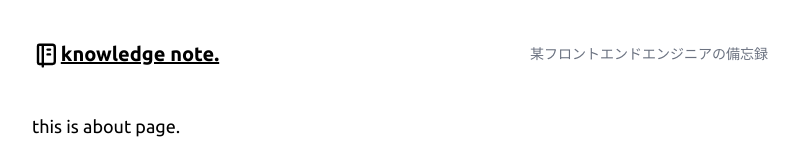
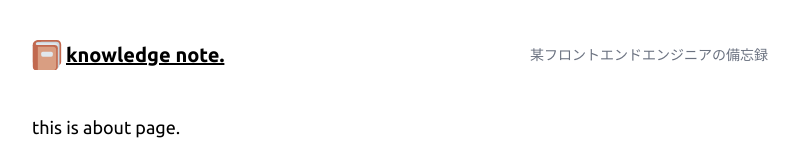
Before and after one commit to kca2250/jamstack-blog, a Next.js app: page /about in a window 1280 px wide. Shown: the top 160 px of the page, without its empty margins (240-1038 px from the left). Built offline with nearby package versions, Linux system fonts and the light colour scheme.

Commit message:
headerロゴを変更

```diff
--- a/src/components/header.tsx
+++ b/src/components/header.tsx
@@ -1,10 +1,10 @@
 import Link from 'next/link';
-import { TbNotebook } from 'react-icons/tb';
+import Image from 'next/image';
 
 export const Header = () => (
   <header className='flex flex-wrap items-center justify-between gap-2'>
-    <Link href='/' className='flex items-center'>
-      <TbNotebook size='1.8em' />
+    <Link href='/' className='flex items-center gap-1' >
+      <Image src={'/logo.svg'} alt='logo-image' width={30} height={30} />
       <h1 className='text-xl font-bold underline'>knowledge note.</h1>
     </Link>
     <p className='text-sm text-gray-500'>某フロントエンドエンジニアの備忘録</p>
```
